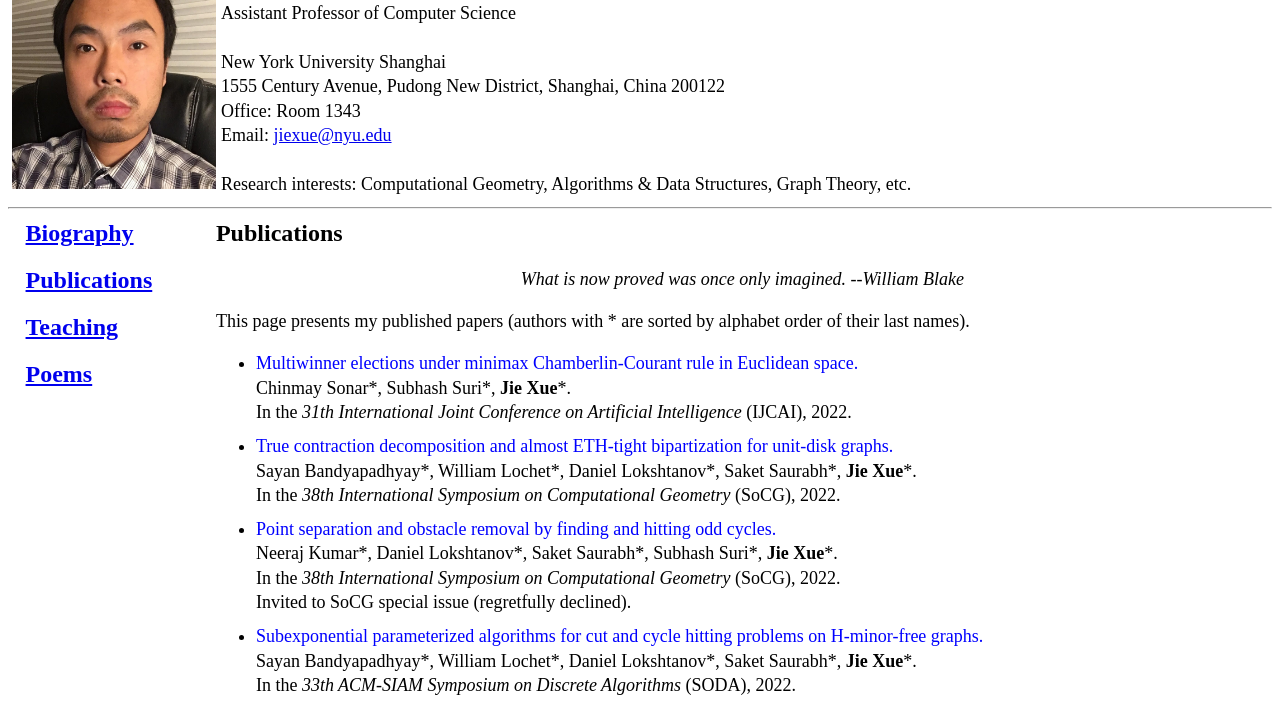
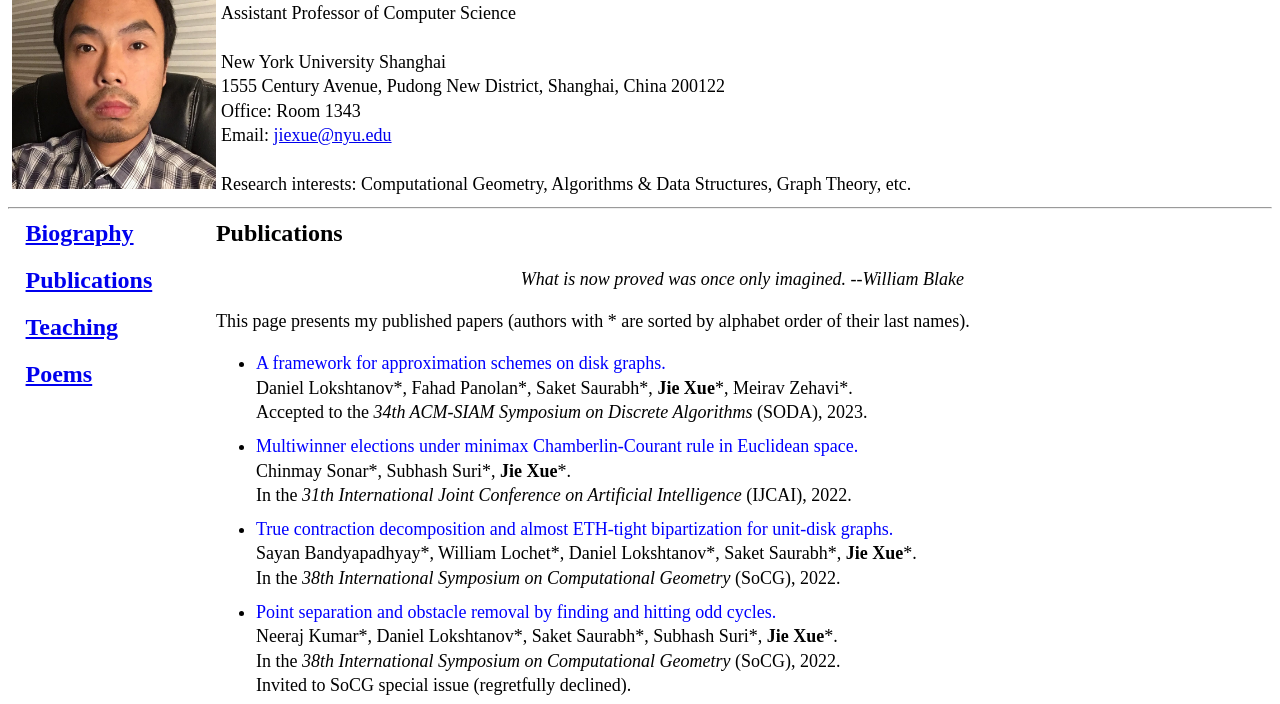
Before and after one commit to jie-xue/jie-xue.github.io, a plain HTML site: page publications.html in a window 1280 px wide. Shown: the part 77-781 px from the top of the page. Drawn offline with Linux system fonts and the light colour scheme.

Commit message:
Update publications.html

```diff
--- a/publications.html
+++ b/publications.html
@@ -43,6 +43,9 @@
 			<p><center><i>What is now proved was once only imagined. --William Blake     </i></center></p>
 			This page presents my published papers (authors with * are sorted by alphabet order of their last names).
 			<ul>
+				<li style="margin-bottom:10px"> <font color="blue"> A framework for approximation schemes on disk graphs. </font> <br>
+				Daniel Lokshtanov*, Fahad Panolan*, Saket Saurabh*, <b>Jie Xue</b>*, Meirav Zehavi*. <br>
+				Accepted to the <i>34th ACM-SIAM Symposium on Discrete Algorithms</i> (SODA), 2023. </li>
 				<li style="margin-bottom:10px"> <font color="blue"> Multiwinner elections under minimax Chamberlin-Courant rule in Euclidean space. </font> <br>
 				Chinmay Sonar*, Subhash Suri*, <b>Jie Xue</b>*. <br>
 				In the <i>31th International Joint Conference on Artificial Intelligence</i> (IJCAI), 2022. </li>
```
